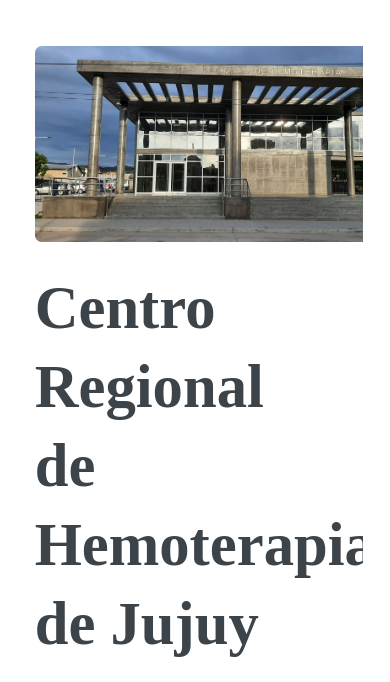
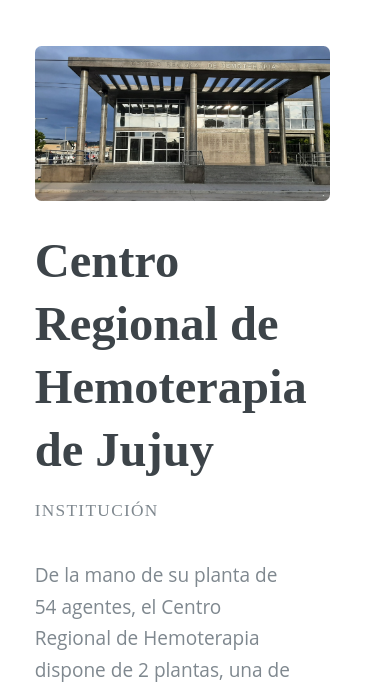
Before and after one commit to lusqueda/crh-jujuy, a website: page index.html in a window 390 px wide. Shown: the part 143-825 px from the top of the page. Drawn offline with nearby package versions, Linux system fonts and the light colour scheme.

Commit message:
Fix 1 responsive mobile index

```diff
--- a/scss/sections/_mediaMobile.scss
+++ b/scss/sections/_mediaMobile.scss
@@ -2,12 +2,14 @@
     /* Version Movil */
     @media (min-width: #{$mobile-width}) and (max-width: #{$tablet-width - 1px}) {
         .wrapper {
-            width: 93%;
+            width: 92%;
             display: grid;
             grid-template-areas:
             "main main"
             "main main";
-            overflow-x :hidden
+        }
+        .main {
+            width: 92%;
         }
         .navbar {
             display: inline-block;
@@ -22,15 +24,21 @@
             display: none;
         }
         .banner .content{
-            width: calc(65.333% + 4em);
+            width: calc(65.333% + 6em);
         }
         .banner {
             display: flex;
             flex-direction: column-reverse;
         }
         .banner .image {
-            margin: 0px 0 2em 0em;
+            margin: 0 0 2em 0;
             width: 100%;
+        }
+        .banner h1 {
+            font-size: 2.8em;
+        }
+        .flex-row {
+            flex-direction: column !important;
         }
         .container  {
             width: 100%;
```
Also changed, not shown: css/style.css.
